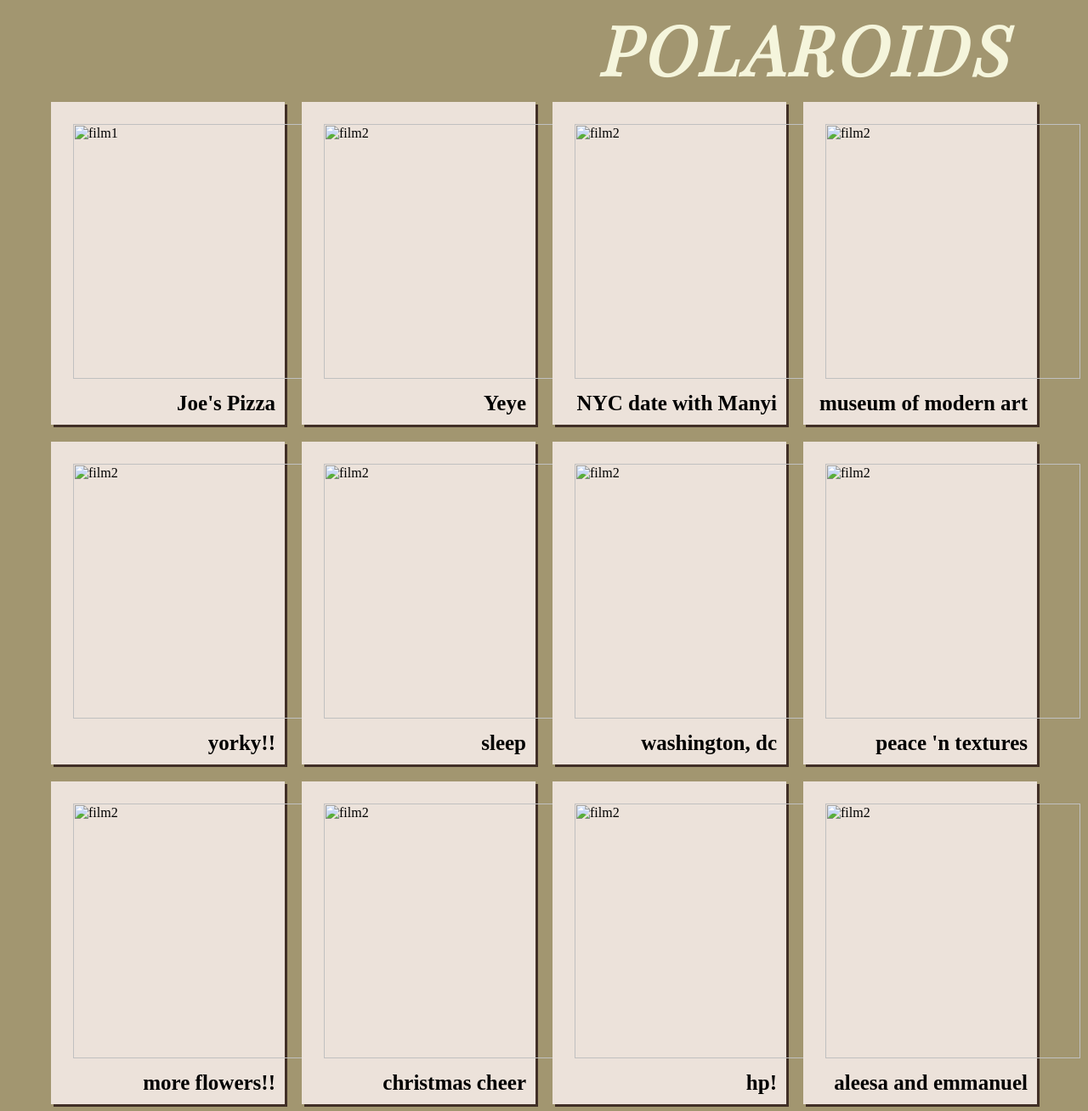
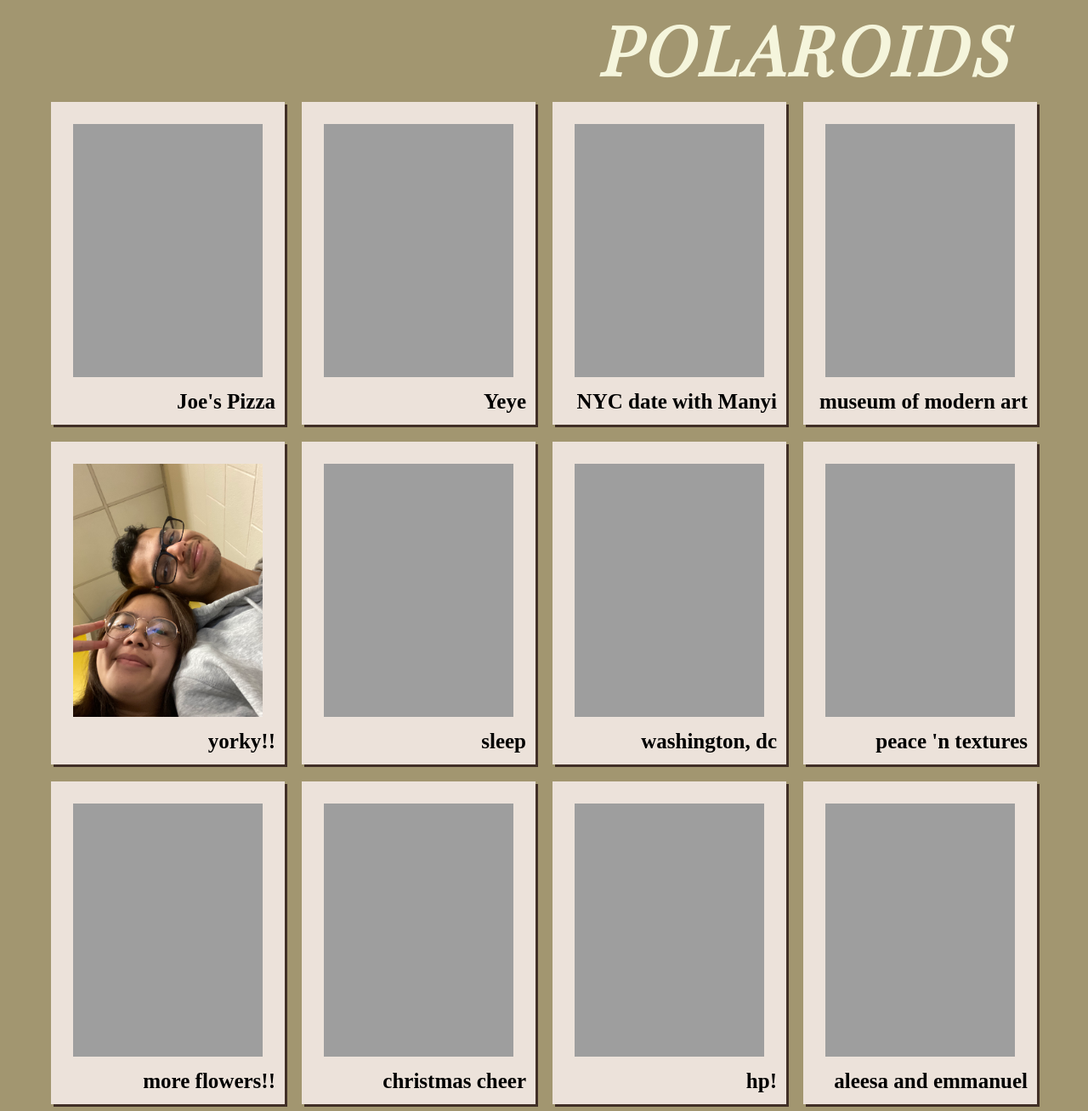
Before and after one commit to ah-sia/personal-website, a plain HTML site: page photoalbum.html in a window 1280 px wide. Shown: the part 792-2100 px from the top of the page at 85% size. Drawn offline with nearby package versions, Linux system fonts and the light colour scheme; the site is published under a folder, as on GitHub Pages, so addresses that start at the root find nothing; a web font is replaced by a local one.

Commit message:
Add files via upload

```diff
--- a/photoalbum.html
+++ b/photoalbum.html
@@ -28,51 +28,51 @@
 	<h1 class="polaroid-text">POLAROIDS</h1>
 	<div class="gallery">
 		<div class="polaroid">
-			<img src="/pics/IMG_4140.jpeg" alt="film1">
+			<img src="pics/IMG_4140.jpeg" alt="film1">
 			<h2 class="caption">Joe's Pizza</h2>
 		</div>
 		<div class="polaroid">
-			<img src="/pics/IMG_5855.jpeg" alt="film2">
+			<img src="pics/IMG_5855.jpeg" alt="film2">
 			<h2 class="caption">Yeye</h2>
 		</div>
 		<div class="polaroid">
-			<img src="/pics/IMG_3978.jpeg" alt="film2">
+			<img src="pics/IMG_3978.jpeg" alt="film2">
 			<h2 class="caption">NYC date with Manyi</h2>
 		</div>
 		<div class="polaroid">
-			<img src="/pics/IMG_7749.jpeg" alt="film2">
+			<img src="pics/IMG_7749.jpeg" alt="film2">
 			<h2 class="caption">museum of modern art</h2>
 		</div>
 		<div class="polaroid">
-			<img src="/pics/yorky.jpeg" alt="film2">
+			<img src="pics/yorky.jpeg" alt="film2">
 			<h2 class="caption">yorky!!</h2>
 		</div>
 		<div class="polaroid">
-			<img src="/pics/IMG_6530.jpeg" alt="film2">
+			<img src="pics/IMG_6530.jpeg" alt="film2">
 			<h2 class="caption">sleep</h2>
 		</div>
 		<div class="polaroid">
-			<img src="/pics/IMG_0394.jpeg" alt="film2">
+			<img src="pics/IMG_0394.jpeg" alt="film2">
 			<h2 class="caption">washington, dc</h2>
 		</div>
 		<div class="polaroid">
-			<img src="/pics/IMG_0376.jpeg" alt="film2">
+			<img src="pics/IMG_0376.jpeg" alt="film2">
 			<h2 class="caption">peace 'n textures</h2>
 		</div>
 		<div class="polaroid">
-			<img src="/pics/IMG_3983.jpeg" alt="film2">
+			<img src="pics/IMG_3983.jpeg" alt="film2">
 			<h2 class="caption">more flowers!!</h2>
 		</div>
 		<div class="polaroid">
-			<img src="/pics/IMG_6817.jpeg" alt="film2">
+			<img src="pics/IMG_6817.jpeg" alt="film2">
 			<h2 class="caption">christmas cheer</h2>
 		</div>
 		<div class="polaroid">
-			<img src="/pics/IMG_8093.jpeg" alt="film2">
+			<img src="pics/IMG_8093.jpeg" alt="film2">
 			<h2 class="caption">hp!</h2>
 		</div>
 		<div class="polaroid">
-			<img src="/pics/IMG_3063.jpeg" alt="film2">
+			<img src="pics/IMG_3063.jpeg" alt="film2">
 			<h2 class="caption">aleesa and emmanuel</h2>
 		</div>
 	</div>
@@ -89,11 +89,11 @@
 		</div>
 	</div>
 	<div class="box">
-		<img src="/pics/svt.jpeg" alt="film2">
+		<img src="pics/svt.jpeg" alt="film2">
 	</div>
 	<div class="row">
 		<div class="box">
-			<img src="/pics/IMG_3203.jpeg" alt="film2">
+			<img src="pics/IMG_3203.jpeg" alt="film2">
 		</div>
 	</div>
 	<div class="box-dark">
@@ -113,11 +113,11 @@
 		</div>
 	</div>
 	<div class="box">
-		<img src="/pics/IMG_5851.jpeg" alt="film2">
+		<img src="pics/IMG_5851.jpeg" alt="film2">
 	</div>
 	<div class="row">
 		<div class="box">
-			<img src="/pics/IMG_7489.jpeg" alt="film2">
+			<img src="pics/IMG_7489.jpeg" alt="film2">
 		</div>
 	</div>
 	<div class="box-dark">
```
